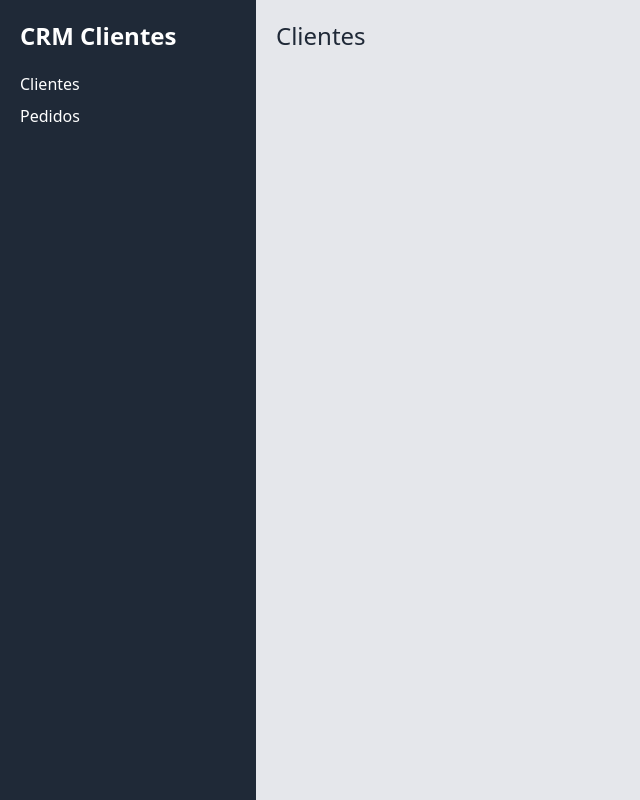
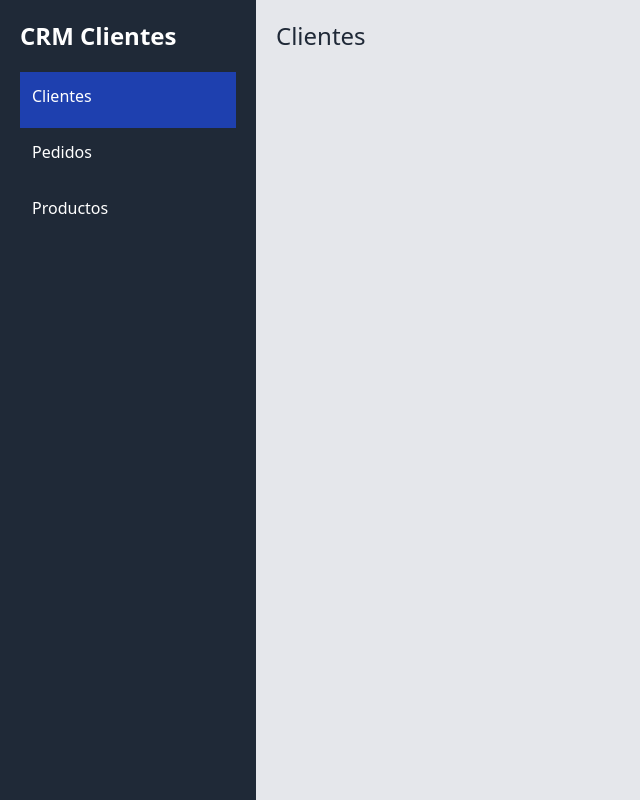
Before and after one commit to AntonioZurano/crmcliente, a Next.js app: page / in a window 1280 px wide. Shown: the whole page, without its empty margins (0-640 px from the left). Built offline with nearby package versions, Linux system fonts and the light colour scheme.

Commit message:
Modify Sidebar

```diff
--- a/components/Sidebar.js
+++ b/components/Sidebar.js
@@ -1,24 +1,38 @@
 import React from 'react';
 import Link from 'next/link';
+import { useRouter } from 'next/router';
 
 const Sidebar = () => {
+
+    // Routing de next
+    const router = useRouter();
+
+    //console.log(router.pathname);
+
     return (
         <aside className="bg-gray-800 sm:w-1/3 xl:w-1/5 sm:min-h-screen p-5">
             <div>
                 <p className="text-white text-2xl font-black">CRM Clientes</p>
             </div>
             <nav className="mt-5 list-none">
-                <li>
+                <li className={router.pathname === "/" ? "bg-blue-800 p-3" : "p-3"}>
                     <Link href="/">
                         <p className="text-white mb-2 block">
                             Clientes
                         </p>
                     </Link>
                 </li>
-                <li>
+                <li className={router.pathname === "/pedidos" ? "bg-blue-800 p-3" : "p-3"}>
                     <Link href="/pedidos">
                         <p className="text-white mb-2 block">
                             Pedidos
+                        </p>
+                    </Link>
+                </li>
+                <li className={router.pathname === "/productos" ? "bg-blue-800 p-3" : "p-3"}>
+                    <Link href="/productos">
+                        <p className="text-white mb-2 block">
+                            Productos
                         </p>
                     </Link>
                 </li>
```
Also changed, not shown: pages/login.js (added), pages/nuevacuenta.js (added).
